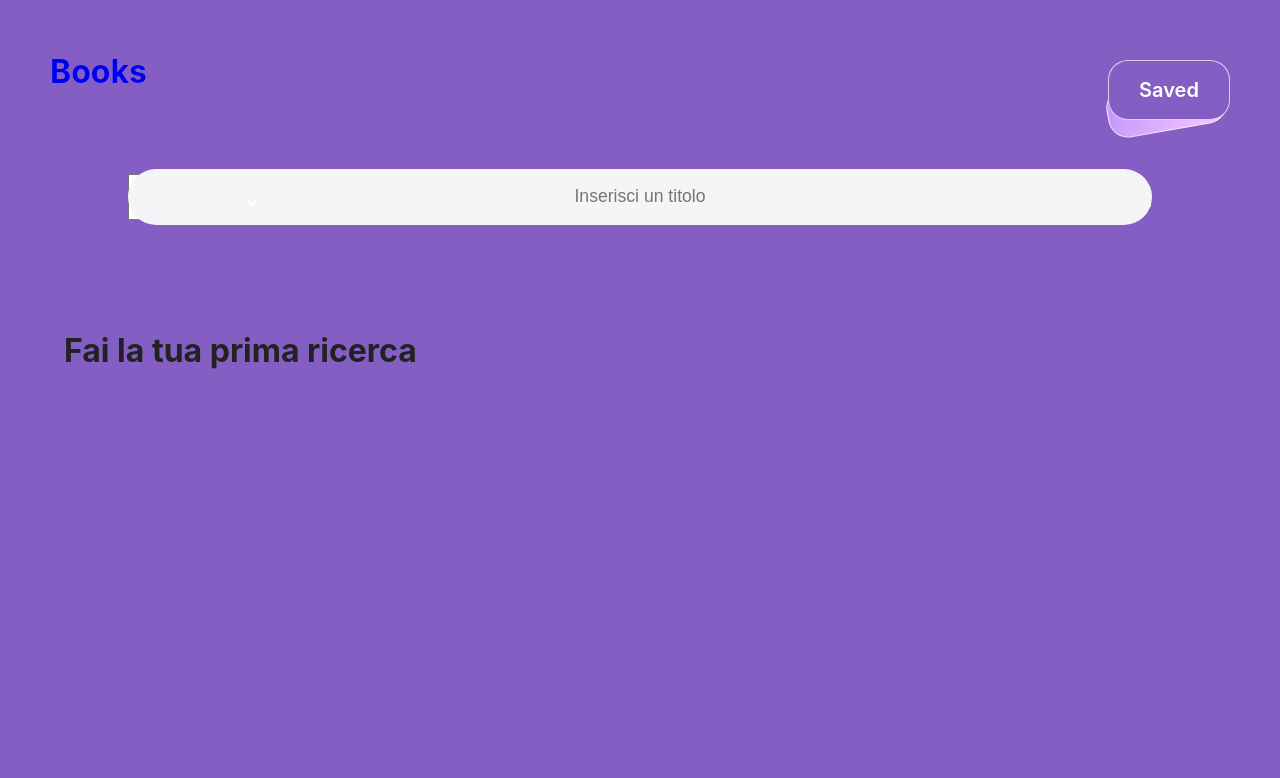
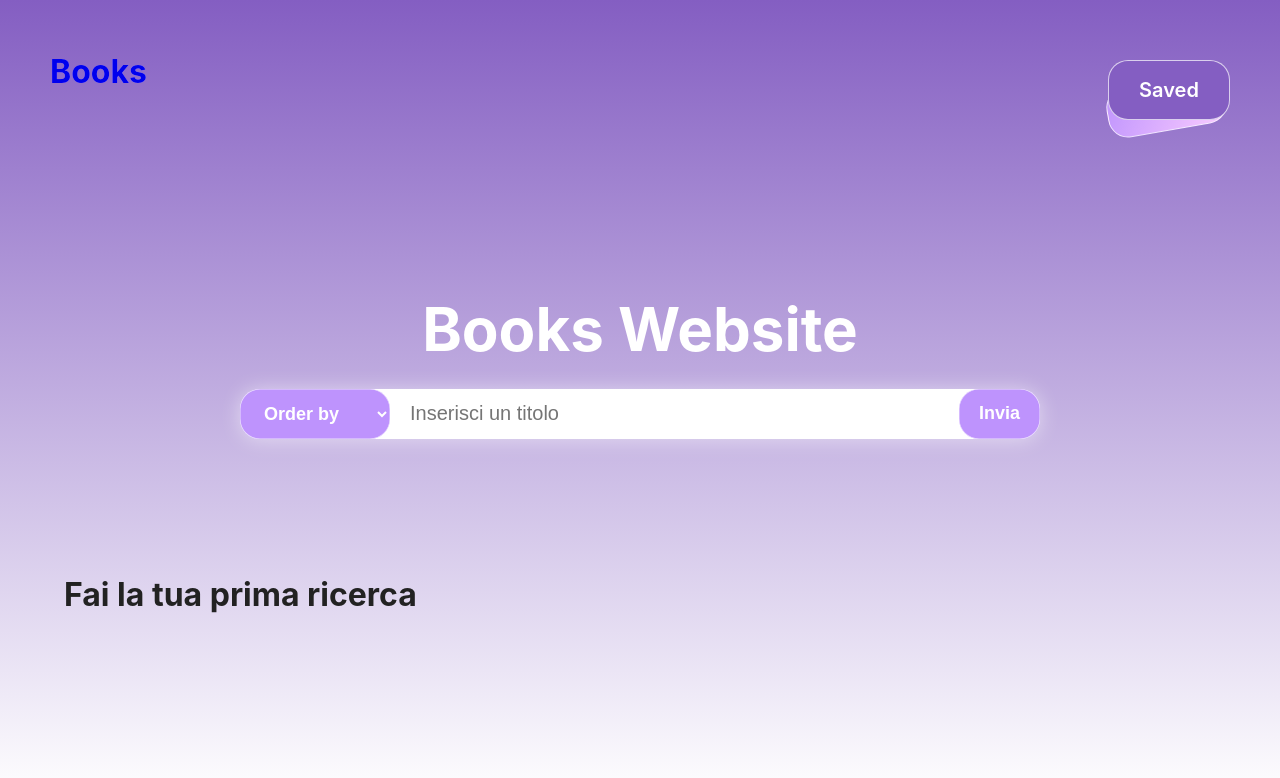
Before and after one commit to lpalmarucci/books-website, a React (Create React App) app: page /#/ in a window 1280 px wide. Shown: the top 778 px of the page. Built offline with nearby package versions, Linux system fonts and the light colour scheme.

Commit message:
Sistemata hero section

```diff
--- a/src/App.js
+++ b/src/App.js
@@ -17,6 +17,7 @@ export default function App() {
   return (
     <AppWrapper>
       <Menu menuItems={menuItems} />
+      <ContentWrapper>
         <SavedPopupContext>
           <PopupContext.Consumer>
             {({ showPopup }) => {
@@ -36,6 +37,7 @@ export default function App() {
             }}
           </PopupContext.Consumer>
         </SavedPopupContext>
+      </ContentWrapper>
     </AppWrapper>
   )
 }
@@ -43,5 +45,9 @@ export default function App() {
 const AppWrapper = styled.div`
   width: 100%;
   height: 100vh;
-  background-color: #845ec2;
+  background: linear-gradient(180deg, #845ec2 0%, #fff 100%);
 `
+
+const ContentWrapper = styled.div`
+  margin-top: 50px;
+`
--- a/src/components/SearchBox.js
+++ b/src/components/SearchBox.js
@@ -1,69 +1,70 @@
-import React from 'react'
-import { FaAngleDown } from 'react-icons/fa'
-import axios from 'axios'
-import { useDispatch, useSelector } from 'react-redux'
-import actions from '../actions'
+import React from "react"
+import { FaAngleDown } from "react-icons/fa"
+import axios from "axios"
+import { useDispatch, useSelector } from "react-redux"
+import actions from "../actions"
+import styled from "styled-components"
+import Tooltip from "./Tooltip/Tooltip"
 
 export default function SearchBox() {
-
-    const { q, isError: isErrorSearch } = useSelector((state) => state.search);
-    const orderBy = useSelector((state) => state.books.orderBy);
+  const { q, isError: isErrorSearch } = useSelector(state => state.search)
+  const orderBy = useSelector(state => state.books.orderBy)
 
   const dispatch = useDispatch()
 
   const showErrorMessage = () => {
     // Mostrare messaggio d'errore
-        dispatch(actions.throwSearchError());
+    dispatch(actions.throwSearchError())
 
-
-        dispatch(actions.stopLoading());
+    dispatch(actions.stopLoading())
   }
 
   const handleClick = () => {
-        dispatch(actions.setLoading());
+    dispatch(actions.setLoading())
     if (q.length > 0 && !isErrorSearch) {
-            let url = `${process.env.REACT_APP_GOOGLE_BOOKS_API}?q=${q}`;
-            if (orderBy !== '') {
+      let url = `${process.env.REACT_APP_GOOGLE_BOOKS_API}?q=${q}`
+      if (orderBy !== "") {
         url += `&orderBy=${orderBy}`
       }
-            axios.get(url).then((res) => {
+      axios.get(url).then(res => {
         if (res.data.items) {
           dispatch(actions.setBooksInfos(res.data))
-                    dispatch(actions.setLastUrlCalled(url));
-                    const numItemsDisplayed = res.data.items.length < 10
-                        ? res.data.items.length
-                        : 10;
+          dispatch(actions.setLastUrlCalled(url))
+          const numItemsDisplayed =
+            res.data.items.length < 10 ? res.data.items.length : 10
           dispatch(actions.setNumItemsDisplayed(numItemsDisplayed))
         } else {
           // Mostrare messaggio di ricerca con zero risultati
         }
       })
     } else {
-            showErrorMessage();
+      showErrorMessage()
     }
   }
 
-    const handleChange = (e) => {
-        dispatch(actions.setQueryString(e.target.value));
+  const handleChange = e => {
+    dispatch(actions.setQueryString(e.target.value))
   }
 
-    const handleChangeOrderBy = (e) => {
+  const handleChangeOrderBy = e => {
     dispatch(actions.setOrderBy(e.target.value))
   }
 
   return (
-        <header className="container searchbox-container">
-            <form onSubmit={(e) => e.preventDefault()}>
-                <div className="searchbox-group">
-                    <div style={{ position: 'absolute' }}>
-                        <select className="button search-orderby" defaultValue="orderby" onChange={handleChangeOrderBy}>
-                            <option value="orderby" disabled>Order by</option>
+    <SearchWrapper>
+      <Form onSubmit={e => e.preventDefault()}>
+        <OrderByWrapper style={{ position: "absolute" }}>
+          <OrderBy defaultValue="orderby" onChange={handleChangeOrderBy}>
+            <option value="orderby" disabled>
+              Order by
+            </option>
             <option value="newest">Newest</option>
             <option value="relevance">Relevance</option>
-                        </select>
-                        <FaAngleDown className="icon-angleDown icon" />
-                    </div>
-                    <input
+          </OrderBy>
+          {/* <Button><Tooltip></Tooltip></Button>
+          {/* <FaAngleDown /> */}
+        </OrderByWrapper>
+        <Searchbar
           type="text"
           placeholder="Inserisci un titolo"
           name="searchbox"
@@ -71,21 +72,87 @@ export default function SearchBox() {
           onChange={handleChange}
           value={q}
         />
-                    <div style={{
-                        position: "absolute",
-                        right: 0
-                    }}>
-                        <div className="searchbox-wrapper-item">
-                            <button
-                                type="submit"
-                                onClick={handleClick}
-                                className="button"
-                            >Invia</button>
-
-                        </div>
-                    </div>
-                </div>
-            </form>
-        </header>
+        <SubmitWrapper>
+          <Button type="submit" onClick={handleClick}>
+            Invia
+          </Button>
+        </SubmitWrapper>
+      </Form>
+    </SearchWrapper>
   )
 }
+
+const SearchWrapper = styled.div`
+  position: relative;
+  max-width: 800px;
+  margin: 0 auto;
+  width: 100%;
+`
+
+const Form = styled.form`
+  position: relative;
+`
+
+const SubmitWrapper = styled.div`
+  position: absolute;
+  right: 0;
+  top: 0;
+`
+
+const Button = styled.button`
+  height: 50px;
+  border-radius: 20px;
+  font-size: 18px;
+  border: none;
+  background-color: #be93fd;
+  padding: 10px 20px;
+  box-shadow: inset 0px 0px 0px 0.5px rgba(255, 255, 255, 0.7);
+  outline: none;
+  color: white;
+  font-weight: 800;
+  cursor: pointer;
+  transition: 1s cubic-bezier(0.075, 0.82, 0.165, 1);
+
+  :hover {
+    /* box-shadow: inset 0px 2px 10px rgba(255, 255, 255, 0.5); */
+
+    filter: hue-rotate(10deg);
+  }
+`
+
+const OrderByWrapper = styled.div`
+  position: relative;
+  height: 50px;
+
+  > svg {
+    position: absolute;
+  }
+`
+
+const OrderBy = styled.select`
+  width: 100%;
+  padding: 10px 20px;
+  height: 50px;
+  background-color: #be93fd;
+  color: white;
+  font-size: 18px;
+  font-weight: 800;
+  border: none;
+  border-radius: 20px;
+  outline: none;
+  box-shadow: inset 0px 0px 0px 0.5px rgba(255, 255, 255, 0.7);
+  cursor: pointer;
+`
+
+const Searchbar = styled.input`
+  width: 100%;
+  padding: 20px 0px;
+  padding-left: 170px;
+  padding-right: 100px;
+  height: 50px;
+  font-size: 20px;
+  border: none;
+  border-radius: 20px;
+  outline: none;
+  box-shadow: 0px 1px 20px rgba(255, 255, 255, 0.5);
+`
--- a/src/pages/Home.js
+++ b/src/pages/Home.js
@@ -1,13 +1,28 @@
-import React from 'react'
-import SearchBox from '../components/SearchBox';
-import BooksContainer from '../components/BooksContainer'
+import React from "react"
+import SearchBox from "../components/SearchBox"
+import BooksContainer from "../components/BooksContainer"
+import styled from "styled-components"
 
 export default function Home() {
-    return (
+  return (
+    <Wrapper>
+      <Title>Books Website</Title>
+      <SearchBox />
+      <BooksContainer />
+    </Wrapper>
+  )
+}
 
-        <main>
-            <SearchBox />
-            <BooksContainer />
-        </main>
-    )
-}
+const Wrapper = styled.div`
+  width: 100%;
+  padding: 80px 20px 10px 20px;
+  display: grid;
+  grid-template-rows: 50px 144px auto;
+  gap: 40px;
+`
+
+const Title = styled.h1`
+  font-size: 60px;
+  color: white;
+  text-align: center;
+`
```
Lines whose indentation alone changed are shown as unchanged.
